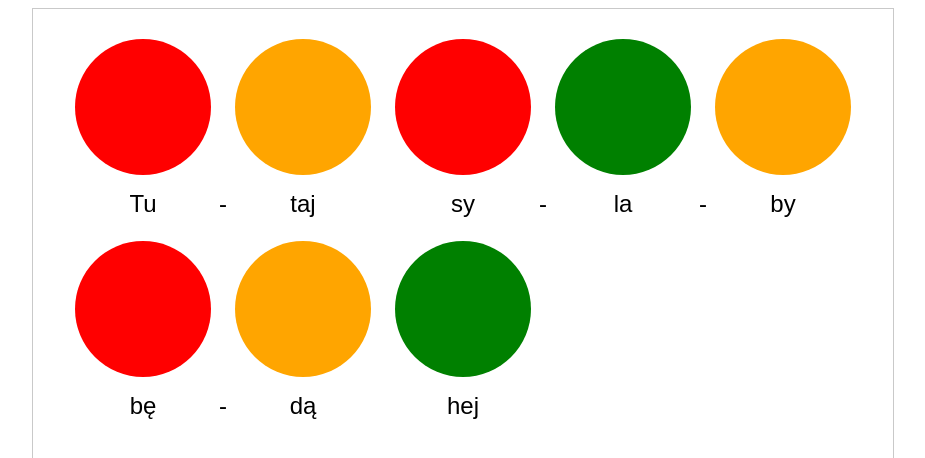
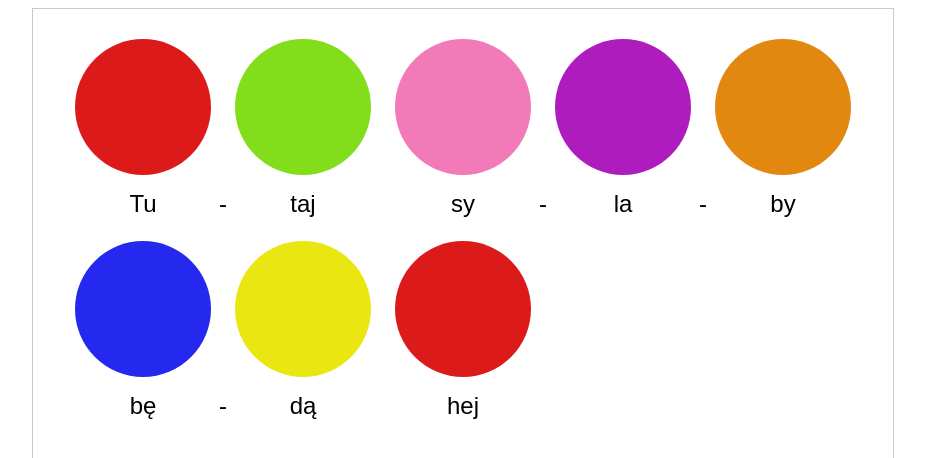
Before and after one commit to adamszadkowski/notes-page, a Vue app: page / in a window 1280 px wide. Shown: the top 458 px of the page, without its empty margins (177-1102 px from the left). Built offline with nearby package versions, Linux system fonts and the light colour scheme.

Commit message:
Pass note to SingleNote component instead of color

```diff
--- a/src/components/NotesPage.vue
+++ b/src/components/NotesPage.vue
@@ -1,13 +1,13 @@
 <template>
   <section class="notes-page">
-    <single-note color="red" syllable="Tu" :is-partial="true" />
-    <single-note color="orange" syllable="taj" :is-partial="false" />
-    <single-note color="red" syllable="sy" :is-partial="true" />
-    <single-note color="green" syllable="la" :is-partial="true" />
-    <single-note color="orange" syllable="by" :is-partial="false" />
-    <single-note color="red" syllable="bę" :is-partial="true" />
-    <single-note color="orange" syllable="dą" :is-partial="false" />
-    <single-note color="green" syllable="hej" :is-partial="false" />
+    <single-note note="c" syllable="Tu" :is-partial="true" />
+    <single-note note="d" syllable="taj" :is-partial="false" />
+    <single-note note="b" syllable="sy" :is-partial="true" />
+    <single-note note="e" syllable="la" :is-partial="true" />
+    <single-note note="f" syllable="by" :is-partial="false" />
+    <single-note note="g" syllable="bę" :is-partial="true" />
+    <single-note note="a" syllable="dą" :is-partial="false" />
+    <single-note note="c" syllable="hej" :is-partial="false" />
   </section>
 </template>
 
--- a/src/components/SingleNote.vue
+++ b/src/components/SingleNote.vue
@@ -1,22 +1,30 @@
 <template>
   <div class="notes-page__note">
-    <div :class="colorClass"></div>
+    <div class="notes-page__icon" :style="colorStyle"></div>
     <div :class="syllableClass">{{ syllable }}</div>
   </div>
 </template>
 
 <script lang="ts">
 import { defineComponent } from "vue";
+import { useColorMappingStore } from "@/stores/color-mapping";
 
 export default defineComponent({
+  setup() {
+    const store = useColorMappingStore();
+    return { store };
+  },
   props: {
     syllable: String,
-    color: String,
+    note: String,
     isPartial: Boolean,
   },
   computed: {
-    colorClass() {
-      return ["notes-page__icon", "notes-page__icon--" + this.color];
+    colorStyle() {
+      return {
+        "background-color":
+          (this.note && this.store.getColor(this.note)) ?? "gray",
+      };
     },
     syllableClass() {
       return [
@@ -47,18 +55,6 @@ export default defineComponent({
       display: block;
       padding-top: 100%;
     }
-
-    &--red {
-      background-color: red;
-    }
-
-    &--orange {
-      background-color: orange;
-    }
-
-    &--green {
-      background-color: green;
-    }
   }
 
   &__syllable {
--- a/src/stores/color-mapping.ts
+++ b/src/stores/color-mapping.ts
@@ -1,6 +1,6 @@
 import { defineStore } from "pinia";
 
-interface ColorMappingState {
+export interface ColorMappingState {
   mapping: Map<string, string>;
 }
 
```
